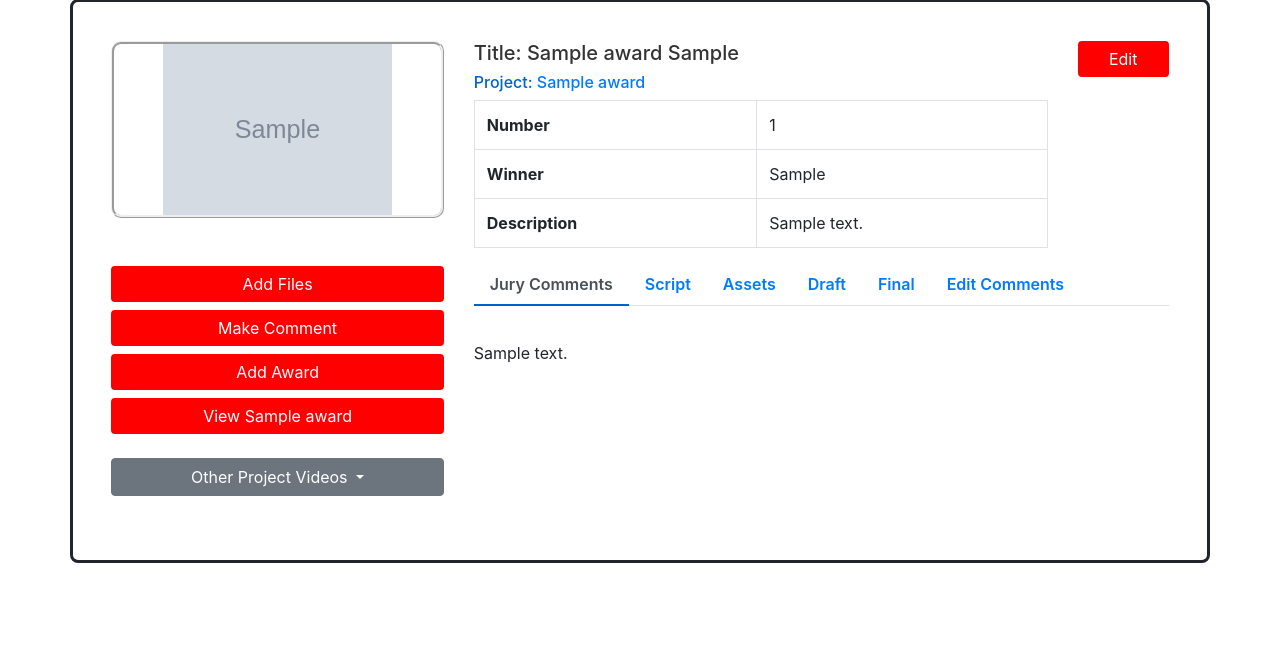
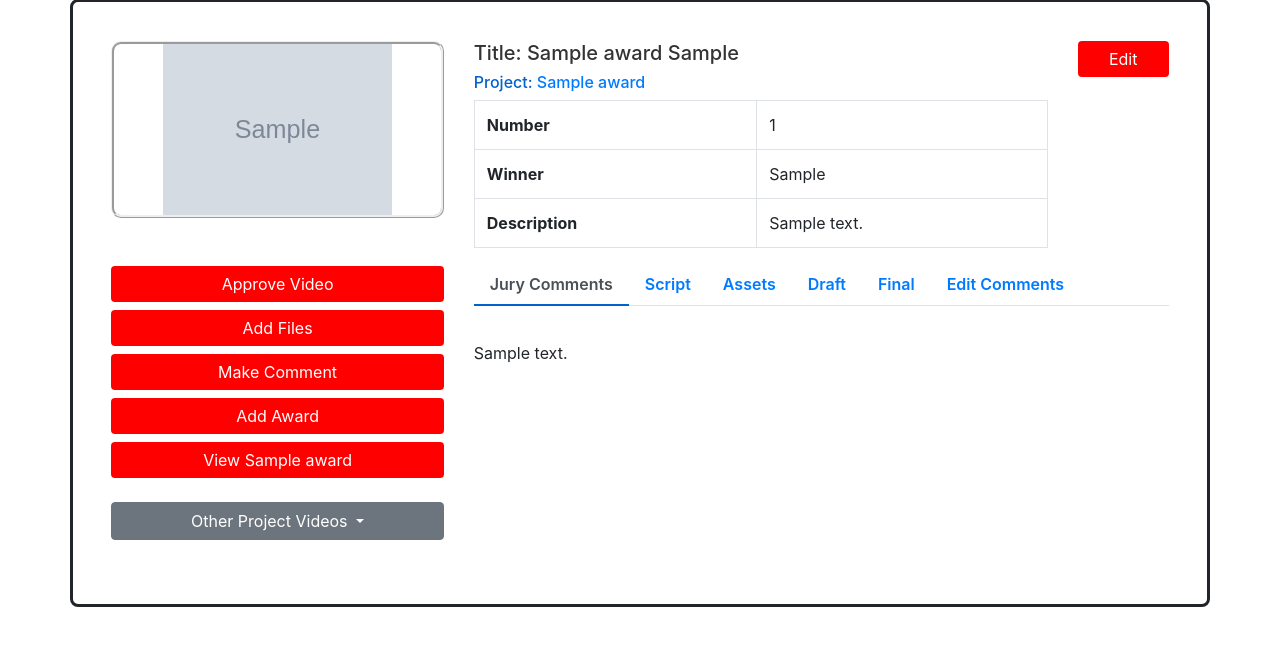
Before and after one commit to imnotberg/vcmproduction, a Django app: page /org/1/awards/1/award/1 in a window 1280 px wide. Shown: the part 103-749 px from the top of the page. Run offline with Django 3.2, Linux system fonts and the light colour scheme; a user stored in the database is signed in; tables that the repository leaves empty hold one stand-in row (values such as "Sample post"); grey boxes marked "Sample" are stand-in pictures; some libraries are stand-ins or nearby versions.

Commit message:
updarte changs

```diff
--- a/project/models.py
+++ b/project/models.py
@@ -296,7 +296,6 @@ class Award(models.Model):
 
     def updated_final(self):
         team_email = self.awards.organization.team_email
-        print(team_email)
         subject = f"Updated Final added for video: {self.awards.project_name} {self.award_name}"
         html_content = '<h4>We have updated a final-draft for video: 'f"{self.award_name}"' to the production portal. You can view all updates to this video and make any changes here: <a href="http://www.virtuous-circle.com/'f"org/{self.awards.organization.id}/awards/{self.awards.id}/award/{self.id}"'">'f"{self.award_name}"'</a></h4>'f"Please be sure to comment or email us directly."
         text_content = 'We have updated a final-draft draft for video: 'f"{self.award_name}"' to the production portal. You can view all updates to this video and make any changes here: http://www.virtuous-circle.com/'f"org/{self.awards.organization.id}/awards/{self.awards.id}/award/{self.id}"'">'f"{self.award_name}"'</a></h4>'f"Please be sure to comment or email us directly."
--- a/project/templates/project/award_detail.html
+++ b/project/templates/project/award_detail.html
@@ -11,6 +11,11 @@
                           </div>
                         <br>
                         <br>
+                        {% if object.final_draft is not None and object.final_draft != '#' %}
+                        <a class="btn btn-primary btn-block"  href="{% url 'project:approve_video' object.pk %}" onclick="return confirm('Would you like to approve {{object.award_name}}?');">
+                          Approve Video
+                        </a>
+                        {% endif %}
                         <button type="button" class="btn btn-primary btn-block" data-toggle="modal" data-target="#filesModal">
                           Add Files
                         </button>
--- a/project/templates/project/awards_detail.html
+++ b/project/templates/project/awards_detail.html
@@ -72,7 +72,7 @@
                                            {% else %}
                                            <td></td>
                                            {% endif %}
-                                           {% if v.final is not None and v.draft != '#' %}
+                                           {% if v.final_draft is not None and v.final_draft != '#' %}
                                             <td style="text-align: center"><svg width="1em" height="1em" viewBox="0 0 16 16" class="bi bi-check2-square" fill="currentColor" xmlns="http://www.w3.org/2000/svg">
                                             <path fill-rule="evenodd" d="M15.354 2.646a.5.5 0 0 1 0 .708l-7 7a.5.5 0 0 1-.708 0l-3-3a.5.5 0 1 1 .708-.708L8 9.293l6.646-6.647a.5.5 0 0 1 .708 0z"/>
   <path fill-rule="evenodd" d="M1.5 13A1.5 1.5 0 0 0 3 14.5h10a1.5 1.5 0 0 0 1.5-1.5V8a.5.5 0 0 0-1 0v5a.5.5 0 0 1-.5.5H3a.5.5 0 0 1-.5-.5V3a.5.5 0 0 1 .5-.5h8a.5.5 0 0 0 0-1H3A1.5 1.5 0 0 0 1.5 3v10z"/>
--- a/project/urls.py
+++ b/project/urls.py
@@ -44,6 +44,7 @@ urlpatterns = [
 	path('password-change',auth_views.PasswordChangeView.as_view(template_name='project/password_change_form.html'),name='password_change'),
 	path('email',views.email,name='email'),
 	path('comments-update',views.comments_update,name='comments-update'),
+	path('approve-video/video/<video_id>',views.approve_video,name='approve_video'),
 	]
 
 if settings.DEBUG:
--- a/project/views.py
+++ b/project/views.py
@@ -507,3 +507,13 @@ def comments_update(request):
     context = {'comments':comments,}
 
     return render(request,'project/comments_list.html',context)
+
+@login_required
+def approve_video(request,video_id):
+    print('video approve!!!')
+    video = Award.objects.get(pk=video_id)
+    print('video',video)
+    video.complete = True
+    print('video.complete',video.complete)
+    video.save()
+    return redirect(request.META['HTTP_REFERER'])
```
